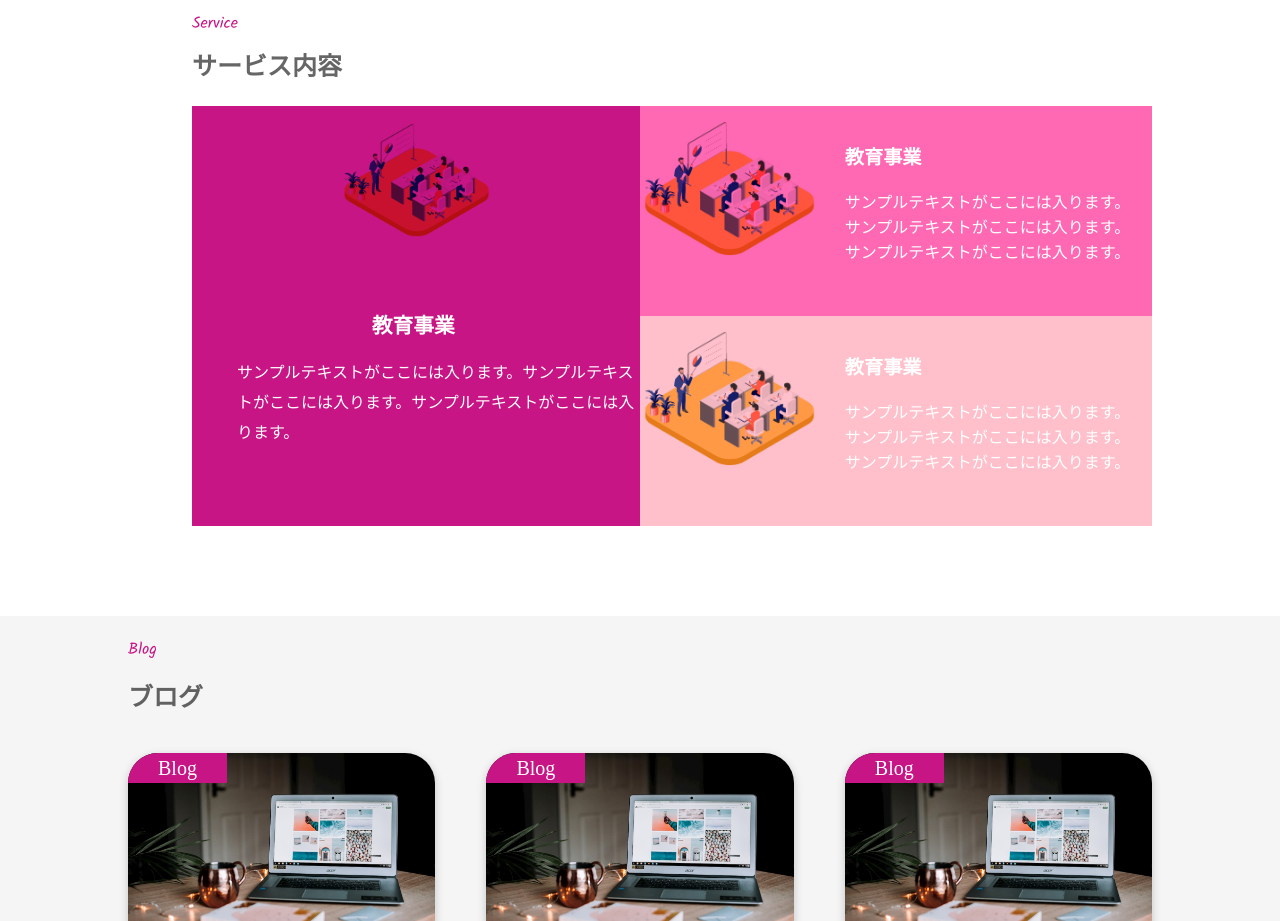
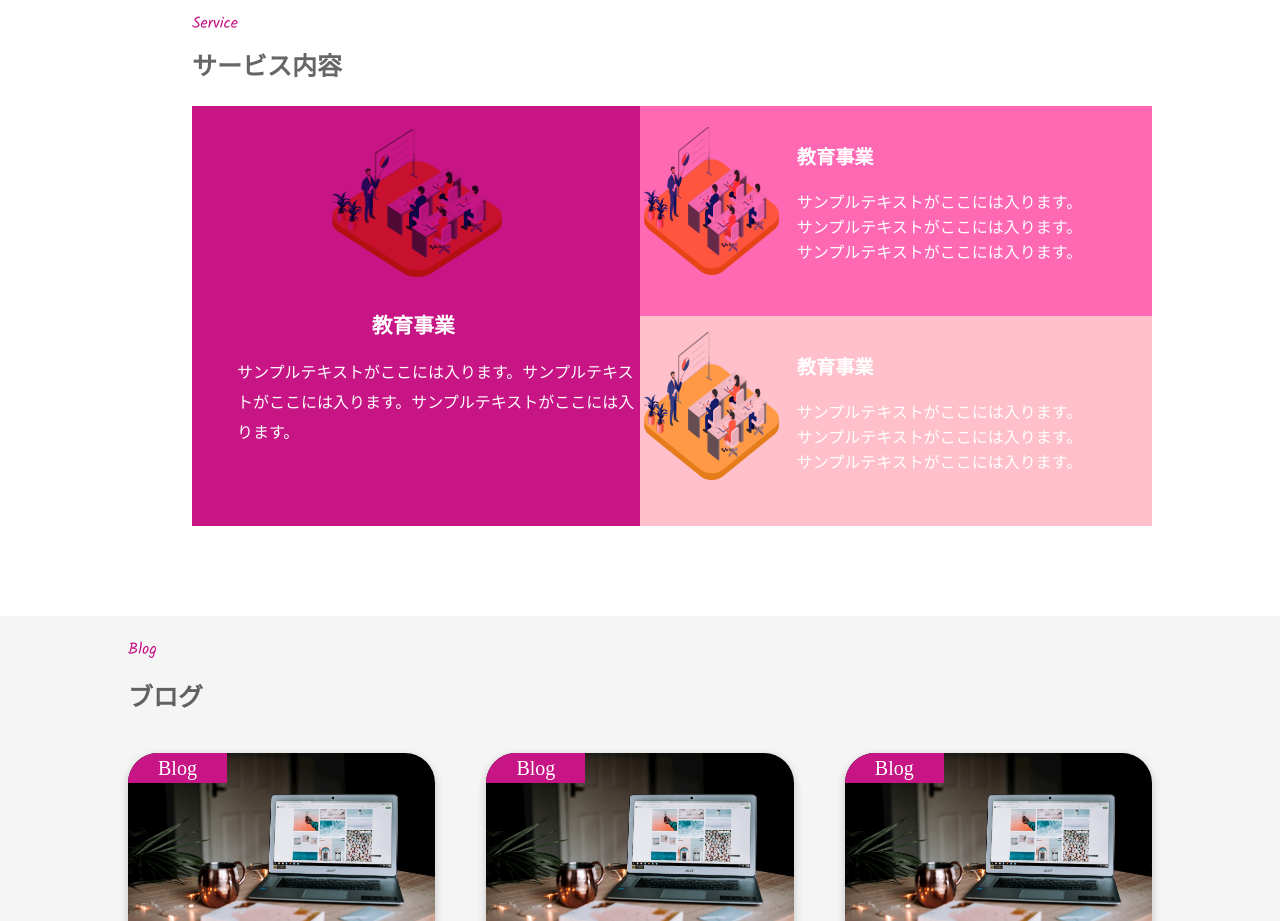
Before and after one commit to noihora/20230910_yosida_lp, a plain HTML site: page index.html in a window 1280 px wide. Shown: the part 1820-2741 px from the top of the page. Drawn offline with Linux system fonts and the light colour scheme; a web font is replaced by a local one.

Commit message:
修正.ver4

```diff
--- a/css/style.css
+++ b/css/style.css
@@ -234,13 +234,13 @@ a {
 }
 
 .service__img__one{
-    margin: 2% 33% auto;
+    margin: 5% 30% auto;
 }
 
 .service__img__one img{
     mix-blend-mode: multiply;
     width: 100%;
-    margin: 5% auto;
+    height: 150px;
 }
 
 .service__content__two{
@@ -259,6 +259,7 @@ a {
     font-size: 120%;
     font-weight: bolder;
     color: #FFFFFF;
+    margin: 0% 0% 0% -48px
 }
 
 .service__work__two{
@@ -268,15 +269,17 @@ a {
     line-height: 25px;
     font-size: 100%;
     color: #FFFFFF;
+    margin: 0% 0% 0% -48px;
 }
 
 .service__img__two{
-    margin: 3% 65% 4% 0%;
+    margin: 4% 65% 0% 0%;
 }
 
 .service__img__two img{
     mix-blend-mode: multiply;
-    width: 100%;
+    width: 80%;
+    height: 150px;
 }
 
 .service__content__three{
@@ -295,6 +298,7 @@ a {
     font-size: 120%;
     font-weight: bolder;
     color: #FFFFFF;
+    margin: 0% 0% 0% -48px;
 }
 
 .service__work__three{
@@ -304,6 +308,7 @@ a {
     line-height: 25px;
     font-size: 100%;
     color: #FFFFFF;
+    margin: 0% 0% 0% -48px;
 }
 
 .service__img__three{
@@ -312,7 +317,8 @@ a {
 
 .service__img__three img{
     mix-blend-mode: multiply;
-    width: 100%;
+    width: 80%;
+    height: 150px;
 }
 
 .blog-class{
```
